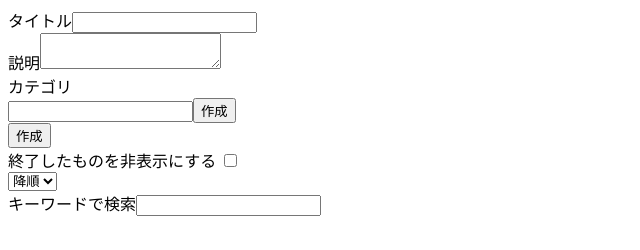
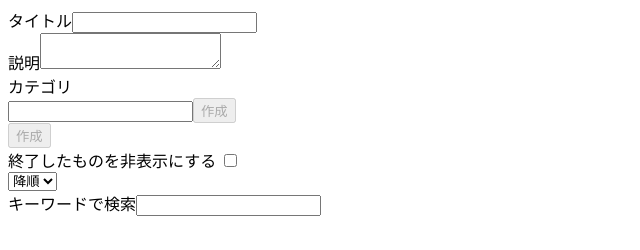
Before and after one commit to hirocueki/vue-todo, a website: page index.html in a window 1280 px wide. Shown: the whole page, without its empty margins (0-640 px from the left). Drawn offline with nearby package versions, Linux system fonts and the light colour scheme.

Commit message:
v-bindでsubmitの制御

```diff
--- a/index.html
+++ b/index.html
@@ -25,12 +25,12 @@
         カテゴリ
         <form @submit.prevent="createCategory">
           <input v-model.trim="categoryName" type="text">
-          <button type="submit">作成</button>
+          <button type="submit" :disabled="!canCreateCategory">作成</button>
         </form>
       </div>
       <div class="new-todo-action">
         <form id="form-todo" @submit.prevent="createTodo">
-          <button type="submit">作成</button>
+          <button type="submit" :disabled="!canCreateTodo">作成</button>
         </form>
       </div>
     </div>
```
